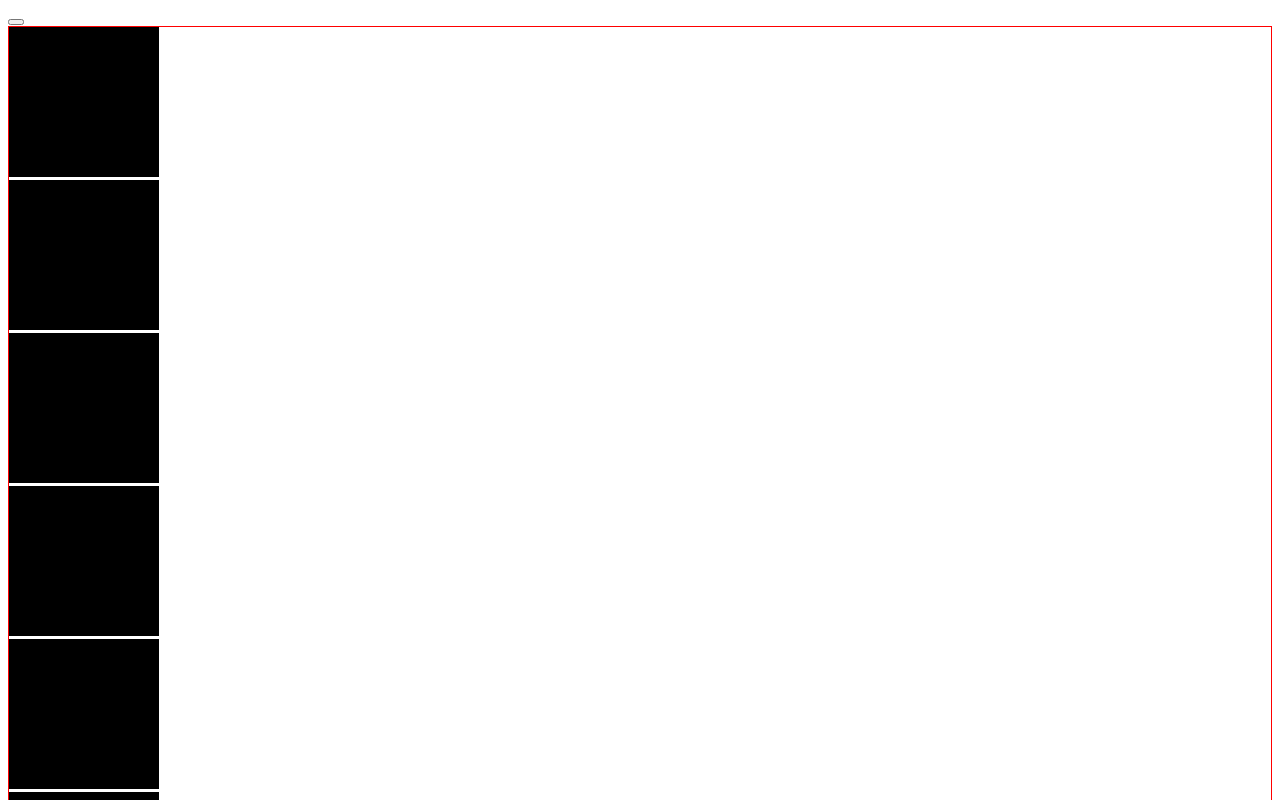
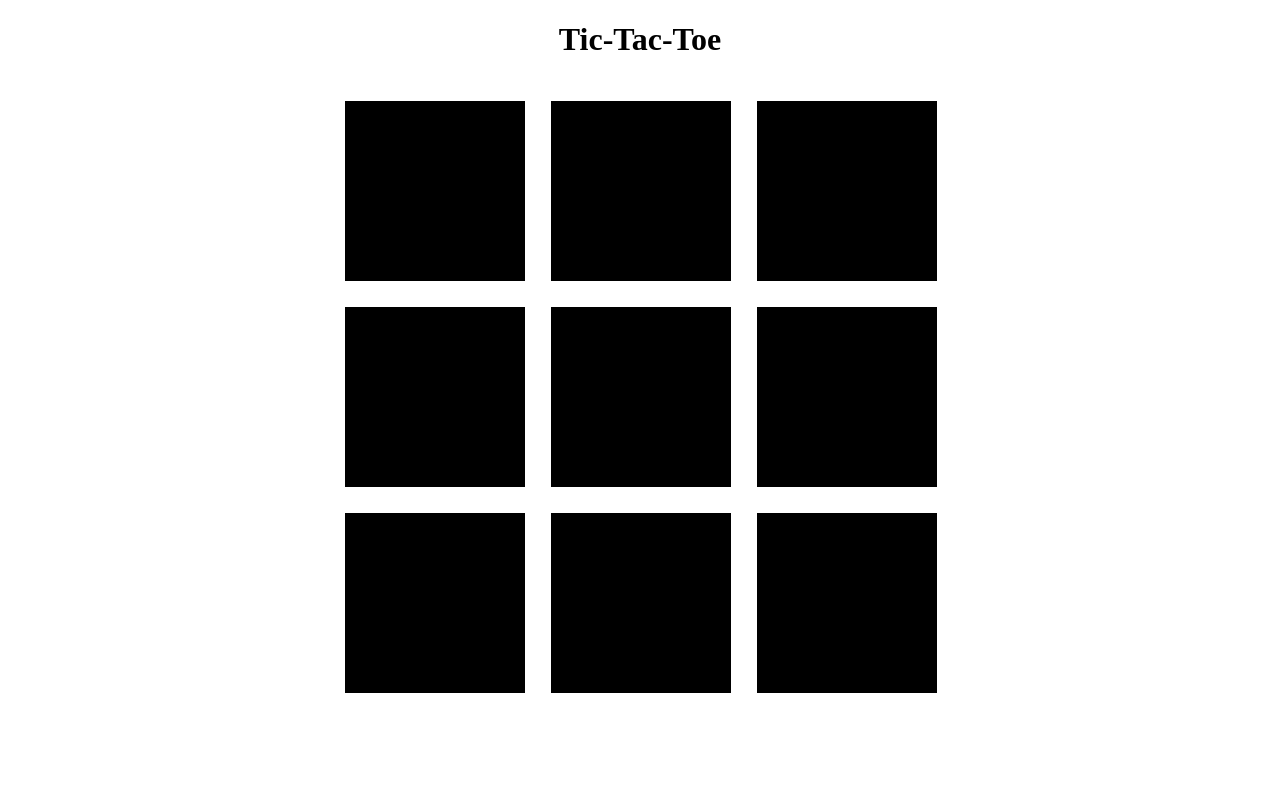
Before and after one commit to BlinTeam/gomoku, a React (Create React App) app: page / in a window 1280 px wide. Shown: the top 800 px of the page. Built offline with nearby package versions, Linux system fonts and the light colour scheme.

Commit message:
Feature: created simple board

```diff
--- a/src/App.js
+++ b/src/App.js
@@ -1,42 +1,24 @@
 import React, {useState} from 'react'
-import Square from "./components/Square"
 import Board from "./components/Board";
 
 
+function App() {
 
-function App() {
-    const x = String.fromCharCode(9773)
-    const o = String.fromCharCode(9675)
+  const [values, setValues] = useState([
+        '', '', '',
+        '', '', '',
+        '', '', '',
+      ]
+  )
 
-    const [move, setMove] = useState(0)
+  return (
 
-    const [values, setValues] = useState([
-        '',
-        '',
-        '',
-        '',
-        '',
-        '',
-        '',
-        '',
-        '',
-    ])
-
-    const doMove = (i) => {
-        let newValues = [...values]
-        newValues[i] = (move % 2 === 0) ? x : o
-        console.log(newValues)
-        setValues(values => newValues)
-        setMove(move => move + 1)
-    }
-
-    return (
       <div>
-          <button style={{color: 'pink'}} value="kek"/>
-        <Board values={values} step={doMove}/>
+        <h1 style={{textAlign: "center"}}>Tic-Tac-Toe</h1>
+        <Board values={values}/>
       </div>
 
-    );
+  );
 }
 
 export default App;
--- a/src/components/Board.js
+++ b/src/components/Board.js
@@ -2,15 +2,15 @@ import React from 'react'
 import Square from "./Square"
 import Styles from "./Board.module.css"
 
-const Board = ({values, step}) => {
+const Board = ({values}) => {
   return (
       <div className={Styles.board}>
         {values.map((it, i) =>
-          <Square
-              value={it}
-              onClick={() => step(i)}
-          />
-          )}
+            <Square
+                key={i}
+                value={it}
+            />
+        )}
       </div>
   )
 }
--- a/src/components/Board.module.css
+++ b/src/components/Board.module.css
@@ -1,3 +1,10 @@
 .board {
-    border: 1px solid red;
+    margin: auto;
+    border: 1rem solid white;
+    background: white;
+    width: 600px;
+    height: 600px;
+    display: grid;
+    grid-template: repeat(3, 1fr) / repeat(3, 1fr);
+    gap: 1rem;
 }
--- a/src/components/Square.js
+++ b/src/components/Square.js
@@ -1,28 +1,14 @@
 import React from 'react'
 import Styles from './Square.module.css'
 
-
-const Square = ({value, onClick}) => {
-  const x = String.fromCharCode(9773)
-  const o = String.fromCharCode(9675)
+const Square = ({value}) => {
 
   const style = [Styles.square]
-  if (value == x) {
-    console.log('X')
-    style.push(Styles.x)
-
-  }
-  if (value == o) {
-    console.log('O')
-    style.push(Styles.o)
-  }
 
   return (
       <div>
-
         <button
             className={style.join(' ')}
-            onClick={onClick}
         >
           {value}
         </button>
--- a/src/components/Square.module.css
+++ b/src/components/Square.module.css
@@ -3,13 +3,15 @@
     border: none;
     font-size: 8rem;
     cursor: pointer;
-    width: 150px;
-    height: 150px;
+    width: 180px;
+    height: 180px;
     outline: none;
+    margin: 5px;
 }
 
 .x {
-    color: green;
+    vertical-align: center;
+    color: limegreen;
 }
 
 .o {
--- a/src/index.js
+++ b/src/index.js
@@ -5,5 +5,5 @@ import App from "./App";
 
 ReactDOM.render(
     <App/>,
-  document.getElementById('root')
+    document.getElementById('root')
 );
```
